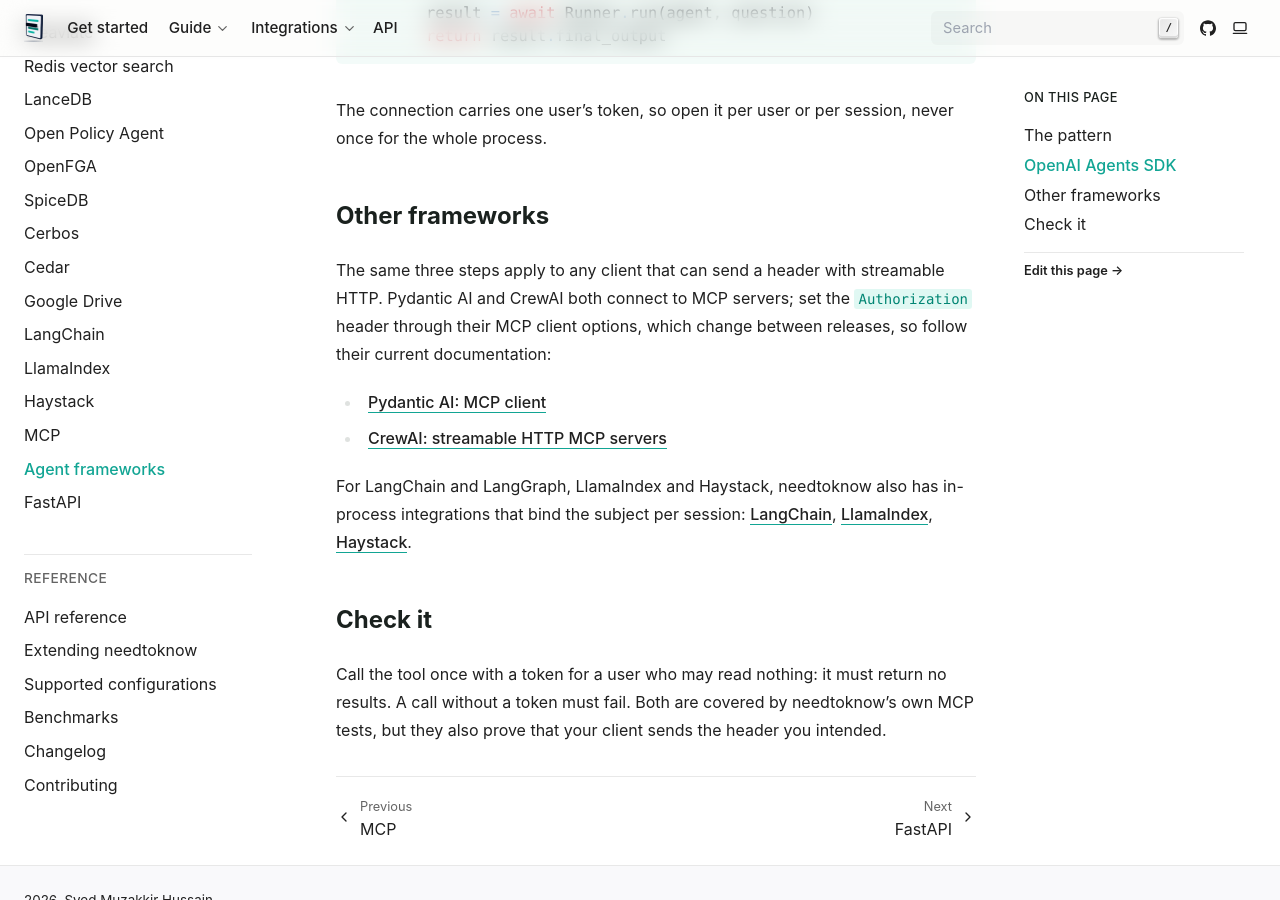
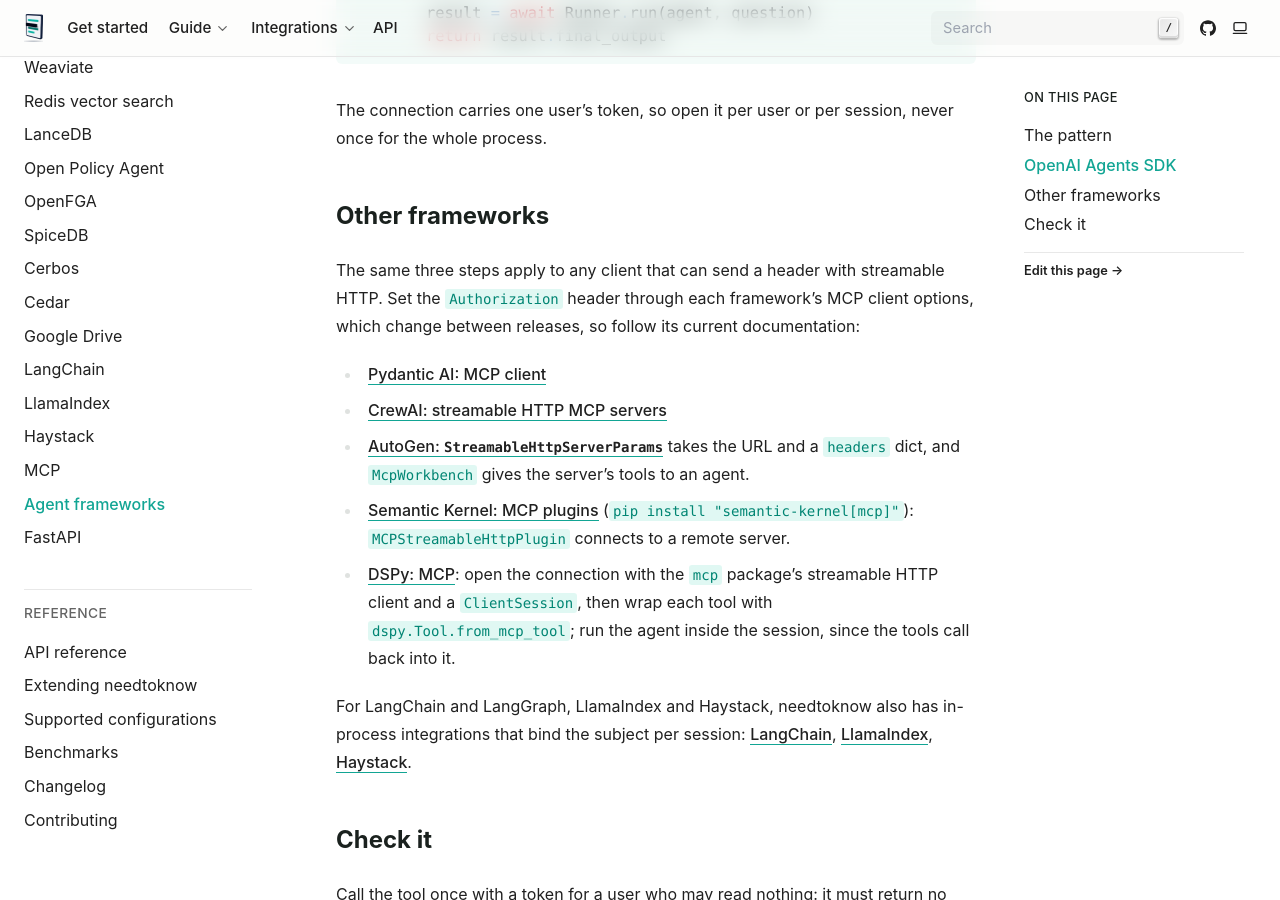
Before and after one commit to muzakkirhussain011/needtoknow, a Sphinx documentation site: the page built from docs/integrations/agents.md, in a window 1280 px wide and 900 px high, scrolled down 1049 px. Built offline with Sphinx 7.4.7, drawn with Linux system fonts in a browser that asks for light colours.

Commit message:
docs(agents): AutoGen, Semantic Kernel and DSPy through the MCP search tool
All three connect to remote MCP servers over streamable HTTP, so they reach needtoknow the same way
as the OpenAI Agents SDK, Pydantic AI and CrewAI: with the user's token in the Authorization header.
Each entry links the framework's current MCP client documentation.

```diff
--- a/docs/integrations/agents.md
+++ b/docs/integrations/agents.md
@@ -41,12 +41,19 @@
 
 ## Other frameworks
 
-The same three steps apply to any client that can send a header with streamable HTTP. Pydantic AI
-and CrewAI both connect to MCP servers; set the `Authorization` header through their MCP client
-options, which change between releases, so follow their current documentation:
+The same three steps apply to any client that can send a header with streamable HTTP. Set the
+`Authorization` header through each framework's MCP client options, which change between releases,
+so follow its current documentation:
 
 - [Pydantic AI: MCP client](https://pydantic.dev/docs/ai/mcp/client/)
 - [CrewAI: streamable HTTP MCP servers](https://docs.crewai.com/mcp/streamable-http)
+- [AutoGen: `StreamableHttpServerParams`](https://microsoft.github.io/autogen/stable/reference/python/autogen_ext.tools.mcp.html)
+  takes the URL and a `headers` dict, and `McpWorkbench` gives the server's tools to an agent.
+- [Semantic Kernel: MCP plugins](https://learn.microsoft.com/en-us/semantic-kernel/concepts/plugins/adding-mcp-plugins)
+  (`pip install "semantic-kernel[mcp]"`): `MCPStreamableHttpPlugin` connects to a remote server.
+- [DSPy: MCP](https://dspy.ai/learn/programming/mcp): open the connection with the `mcp` package's
+  streamable HTTP client and a `ClientSession`, then wrap each tool with `dspy.Tool.from_mcp_tool`;
+  run the agent inside the session, since the tools call back into it.
 
 For LangChain and LangGraph, LlamaIndex and Haystack, needtoknow also has in-process integrations
 that bind the subject per session: [LangChain](langchain.md), [LlamaIndex](llamaindex.md),
```
Also changed, not shown: docs/integrations/index.md (+1 -1 lines).
